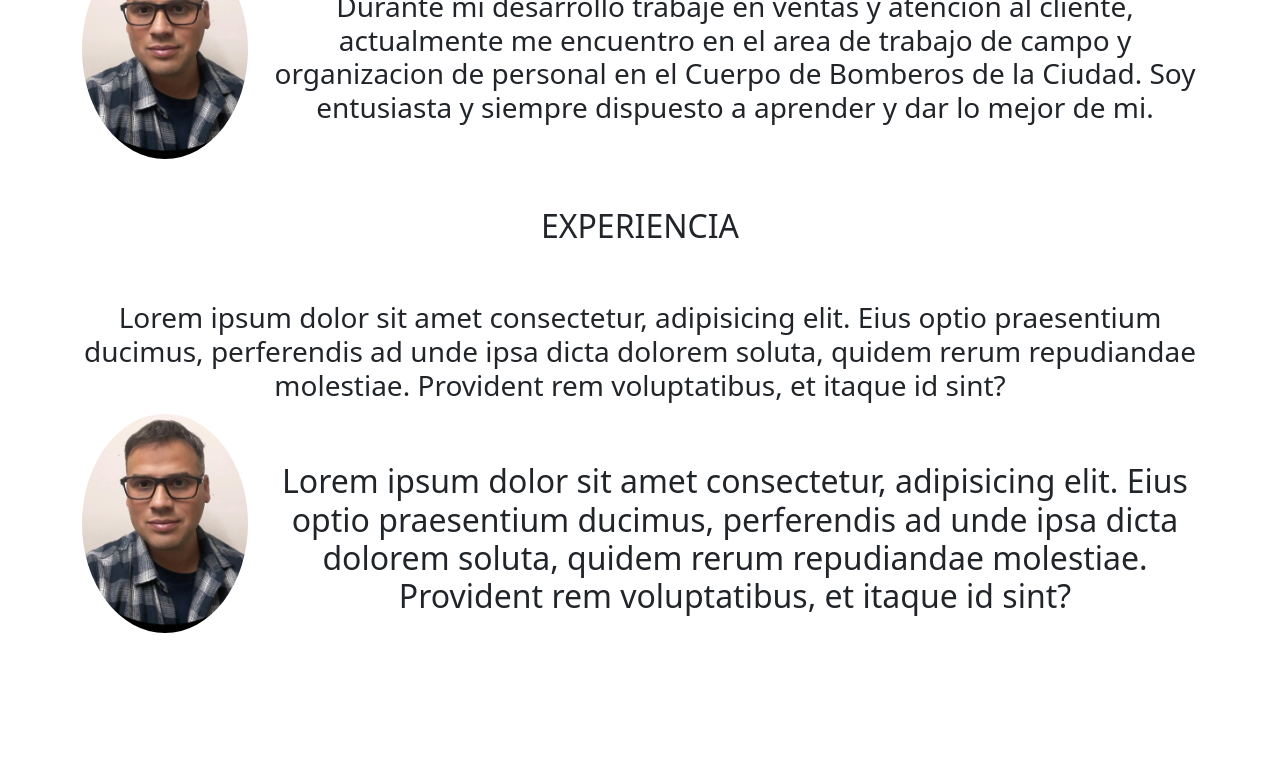
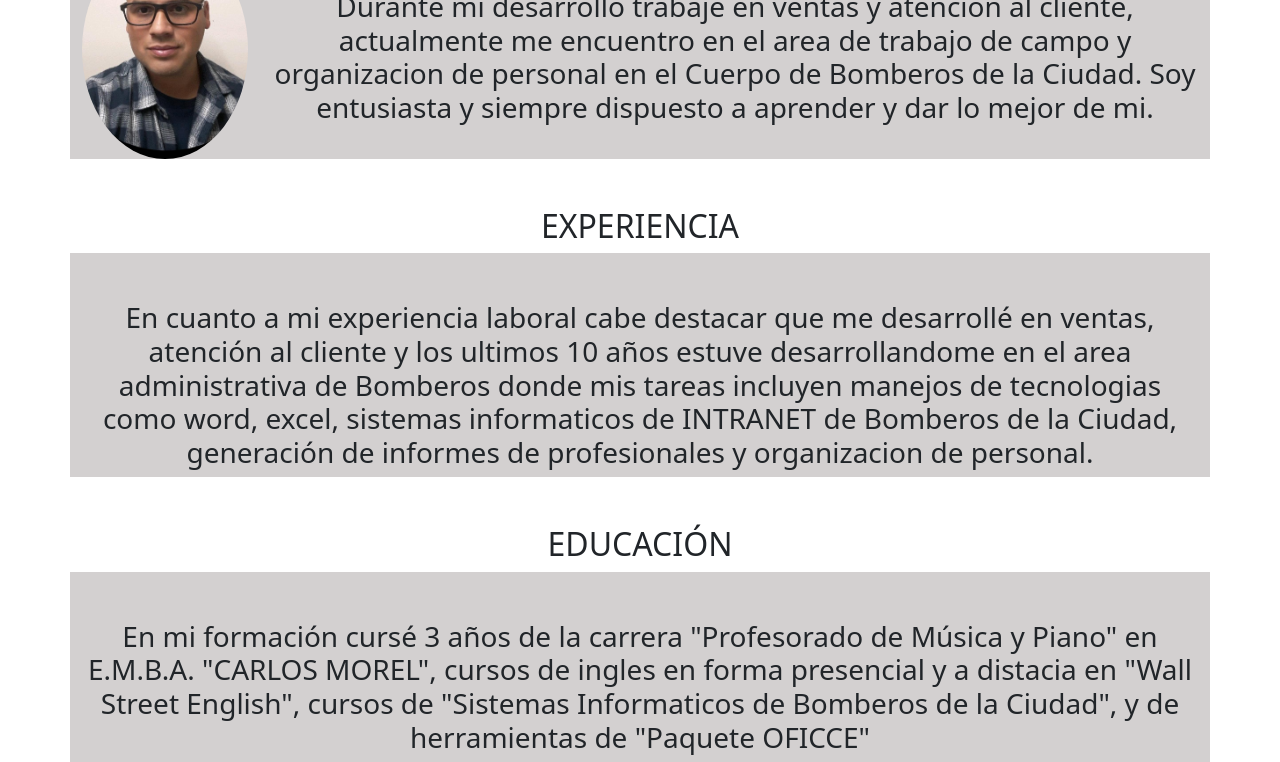
Before and after one commit to carlossantiagoreina/Porfolio-Frontend, a plain HTML site: page index.html in a window 1280 px wide. Shown: the part 657-1419 px from the top of the page. Before the commit the page ends 1290 px from the top, so only its background shows below. Drawn offline with nearby package versions, Linux system fonts and the light colour scheme.

Commit message:
version 1.1.3

```diff
--- a/index.html
+++ b/index.html
@@ -109,47 +109,36 @@
       </div>
     </section>
 
+
 <!--experiencia-->
     <section class="experiencia mt-5">
       <h2 class="text-center"><span>EXPERIENCIA</span></h2>
         <div class="container text-center">
           <div class="row">
           <div class="col-12 mt-5">
-
-
-            <h3>
-              Lorem ipsum dolor sit amet consectetur, adipisicing elit. Eius
-              optio praesentium ducimus, perferendis ad unde ipsa dicta dolorem
-              soluta, quidem rerum repudiandae molestiae. Provident rem
-              voluptatibus, et itaque id sint?
+                   <h3>
+              En cuanto a mi experiencia laboral cabe destacar que me desarrollé en ventas, atención al cliente y los ultimos 10 años estuve desarrollandome en el area administrativa de Bomberos donde mis tareas incluyen manejos de tecnologias como word, excel, sistemas informaticos de INTRANET de Bomberos de la Ciudad, generación de informes de profesionales y organizacion de personal.
             </h3>
           </div>
         </div>
 
     </section>
+
+
 <!--Educacion-->
-<section class="presentacion mt-1">
-  <!--contenedor de foto y texto-->
+<section class="presentacion mt-5">
+  <h2 class="text-center"><span>EDUCACIÓN</span></h2>
   <div class="container text-center">
     <div class="row">
-      <div class="col-2">
-        <!--contenedor foto perfil-->
-        <img
-          src="./img/IMG-foto rostro.jpg"
-          alt="imagen rostro"
-          class="rounded-circle img-fluid perfil"
-        />
-      </div>
-      <div class="col-10 pt-5">
-        <!--contenedor texto perfil-->
-        <h2>
-          Lorem ipsum dolor sit amet consectetur, adipisicing elit. Eius
-          optio praesentium ducimus, perferendis ad unde ipsa dicta dolorem
-          soluta, quidem rerum repudiandae molestiae. Provident rem
-          voluptatibus, et itaque id sint?
-        </h2>
+      <div class="col-12 mt-5">
+
+
+        <h3>
+         En mi formación cursé 3 años de la carrera "Profesorado de Música y Piano" en E.M.B.A. "CARLOS MOREL", cursos de ingles en forma presencial y a distacia en "Wall Street English", cursos de "Sistemas Informaticos de Bomberos de la Ciudad", y de herramientas de "Paquete OFICCE"
+        </h3>
       </div>
     </div>
+
   </div>
 </section>
 
--- a/styles.css
+++ b/styles.css
@@ -25,3 +25,7 @@
     --bs-text-opacity:er 1;
     color: #08a850 !important;
 }
+
+.container.text-center{
+    background-color: 	#d3d0d0;
+}
```
